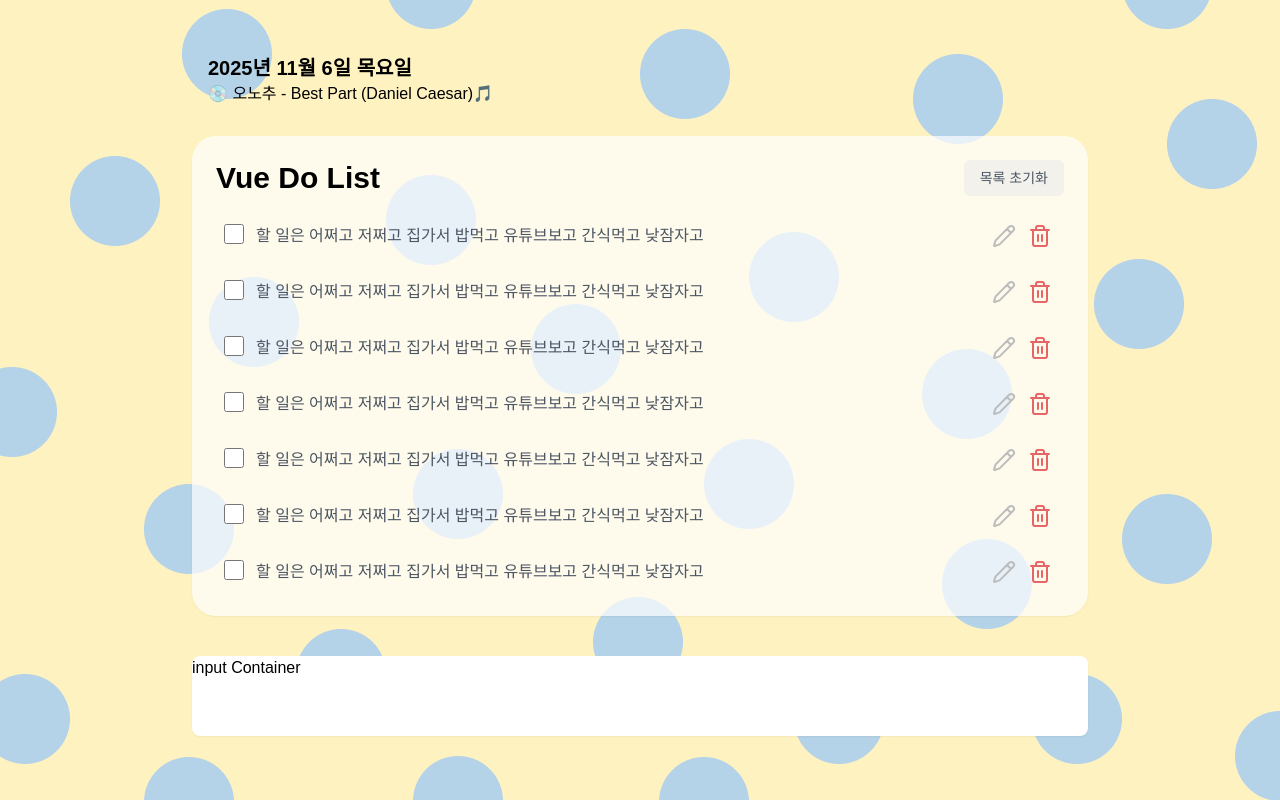
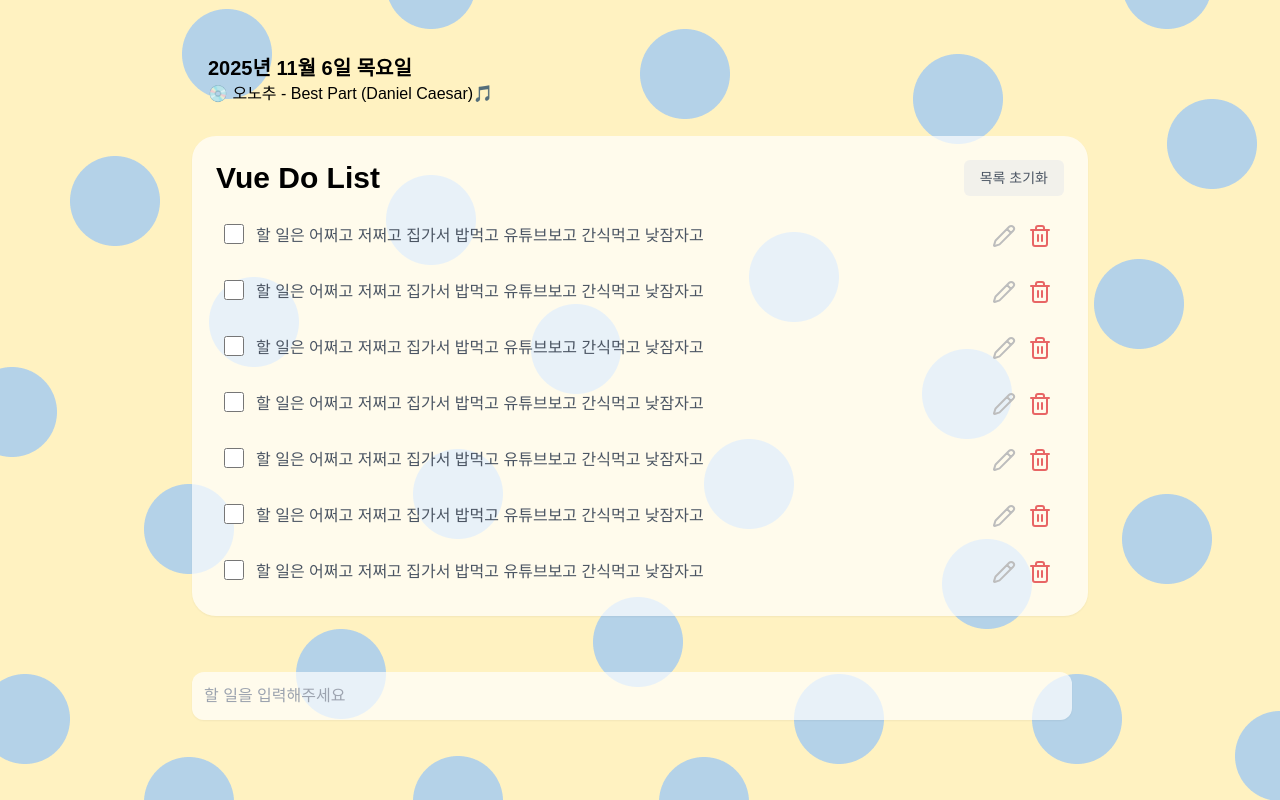
Before and after one commit to xxxjinn/VueDoList, a Vue app: page / in a window 1280 px wide. Built offline with nearby package versions, Linux system fonts and the light colour scheme; a web font is replaced by a local one.

Commit message:
feat: inputContainer 퍼블리싱

```diff
--- a/src/components/InputContainer.vue
+++ b/src/components/InputContainer.vue
@@ -1,7 +1,14 @@
-<script setup lang="ts"></script>
+<script setup lang="ts">
+import CustomButton from './CustomButton.vue';
+</script>
 
 <template>
-  <div class="bg-white h-20 w-full rounded-lg shadow-sm">
-    <p>input Container</p>
+  <div class="flex h-20 w-full gap-4 items-center justify-between">
+    <input
+      type="text"
+      class="rounded-xl shadow-sm h-12 w-full p-3 bg-white/70"
+      placeholder="할 일을 입력해주세요"
+    />
+    <CustomButton text="등록" size="md" variant="secondary" />
   </div>
 </template>
```
